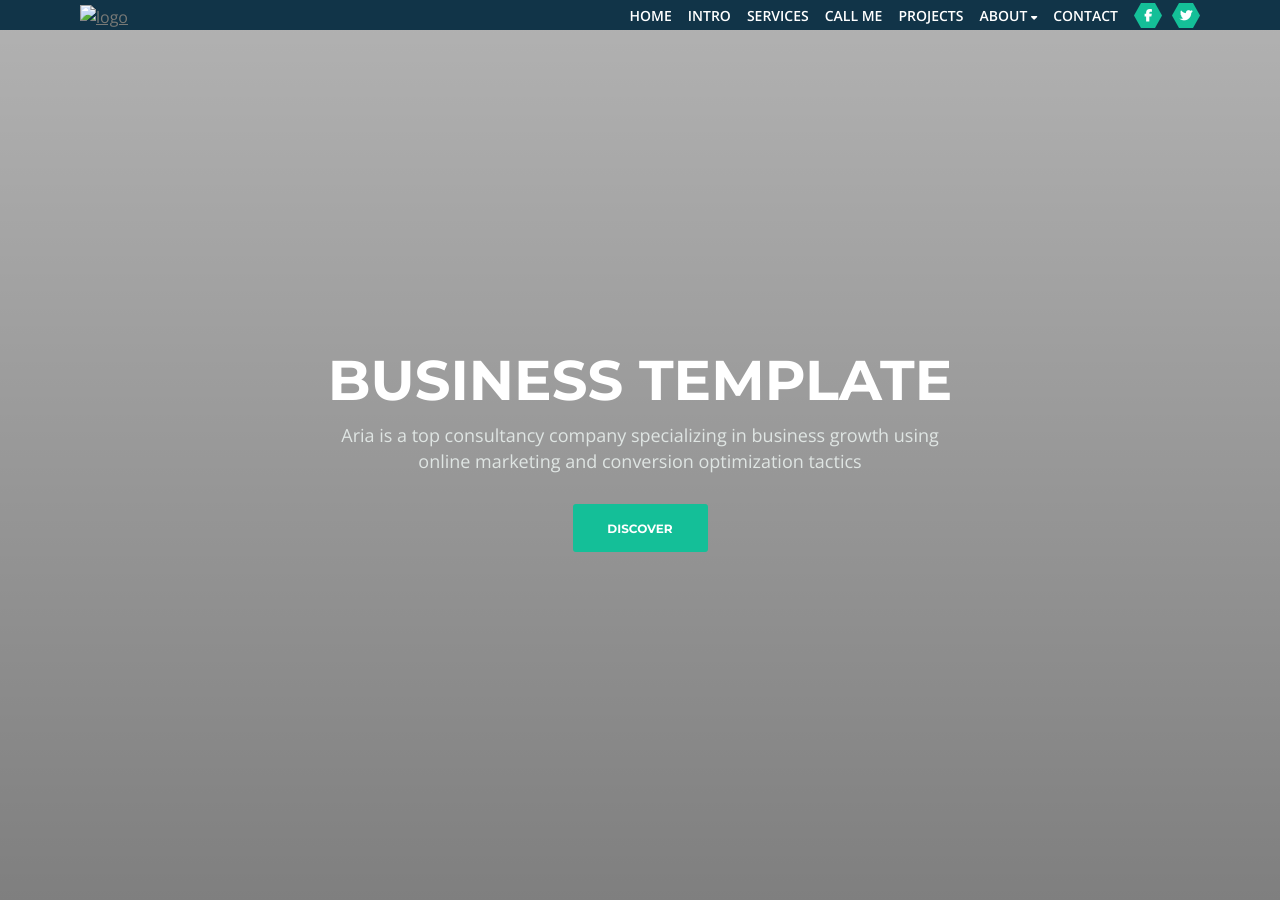
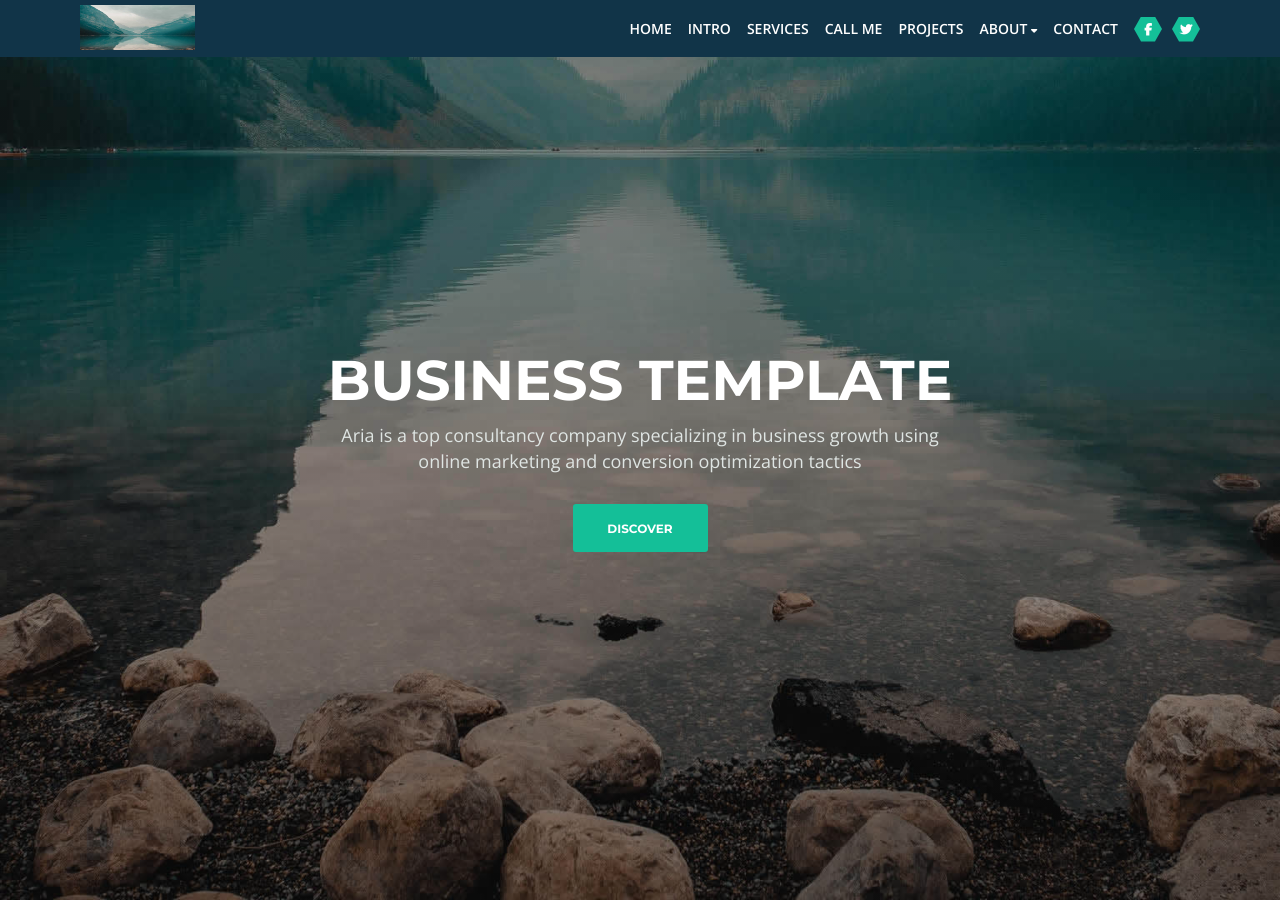
Before and after one commit to shweta-sharma-1009/Major-project6, a plain HTML site: page index.html in a window 1280 px wide. Shown: the top 900 px of the page. Drawn offline with nearby package versions, Linux system fonts and the light colour scheme.

Commit message:
created new folder

```diff
--- a/index.html
+++ b/index.html
@@ -20,7 +20,7 @@
     <a href="#home" class="back-to-top"></a>
     <!-------------------navbar------------------>
     <nav>
-      <a href="#" class="logo"><img src="./assests/logo.svg" alt="logo" /></a>
+      <a href="#" class="logo"><img src="./assests/about.jpg" alt="logo" /></a>
       <ul>
         <li>
           <a href="#home">Home</a>
```
Also changed, not shown: assests/about.jpg (added), assests/details-1-background.jpg (added), assests/details-2-background.jpg (added), assests/header-background.jpg (added), assests/hexagon-green.svg (added), assests/intro-office.jpg (added), assests/logo.svg (added), assests/project-1.jpg (added), assests/project-2.jpg (added), assests/project-3.jpg (added), assests/project-4.jpg (added), assests/testimonial-1.jpg (added), assests/testimonial-2.jpg (added), assests/testimonial-3.jpg (added), 3 more files, 1 other file.
